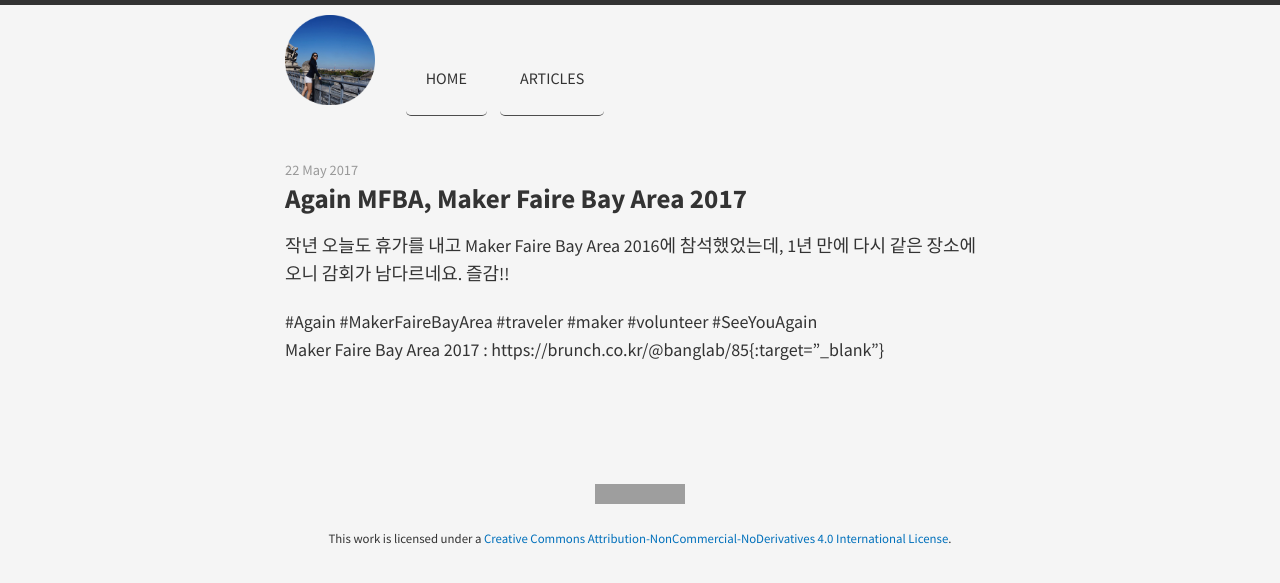
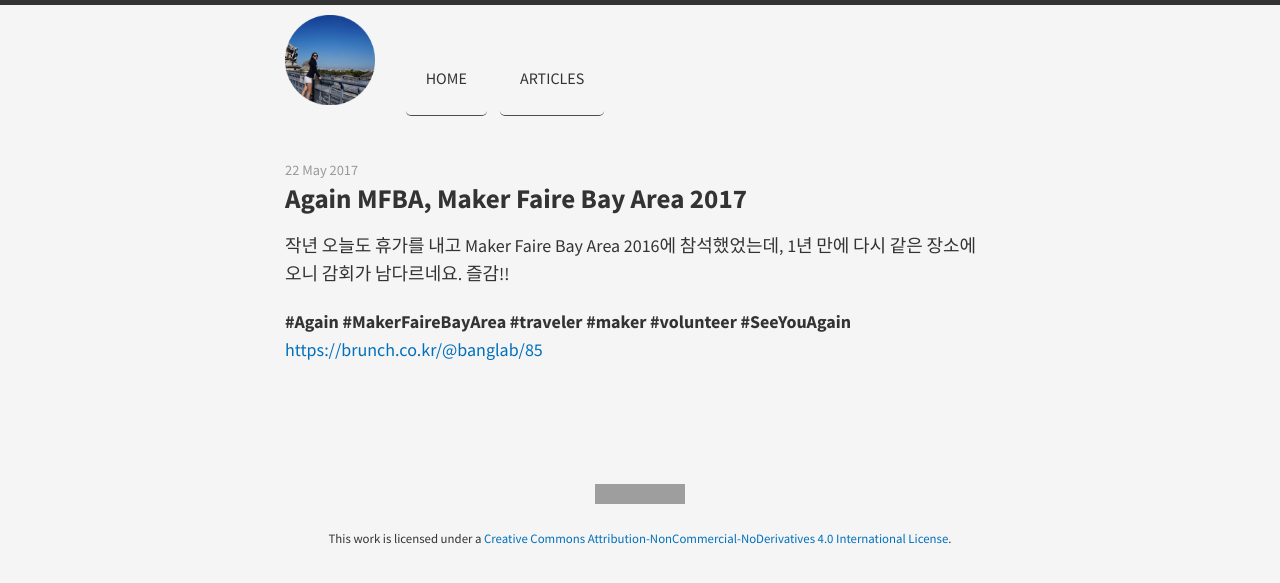
Before and after one commit to midaeng/articles, a Jekyll site: the page built from _posts/2017-05-22-makerfaire_bayarea_2017.md, in a window 1280 px wide. Shown: the top 583 px of the page. Built offline with Jekyll 4.4.1, drawn with Linux system fonts in a browser that asks for light colours; nearby versions of some CDN libraries; grey boxes are pictures that could not be loaded.

Commit message:
Update 2017-05-22-makerfaire_bayarea_2017.md

```diff
--- a/_posts/2017-05-22-makerfaire_bayarea_2017.md
+++ b/_posts/2017-05-22-makerfaire_bayarea_2017.md
@@ -5,5 +5,5 @@ title: "Again MFBA, Maker Faire Bay Area 2017"
 
 작년 오늘도 휴가를 내고 Maker Faire Bay Area 2016에 참석했었는데, 1년 만에 다시 같은 장소에 오니 감회가 남다르네요. 즐감!!
 
-#Again #MakerFaireBayArea #traveler #maker #volunteer #SeeYouAgain
-Maker Faire Bay Area 2017 : https://brunch.co.kr/@banglab/85{:target="_blank"}
+**#Again #MakerFaireBayArea #traveler #maker #volunteer #SeeYouAgain**
+[https://brunch.co.kr/@banglab/85](https://brunch.co.kr/@banglab/85){:target="_blank"}
```
